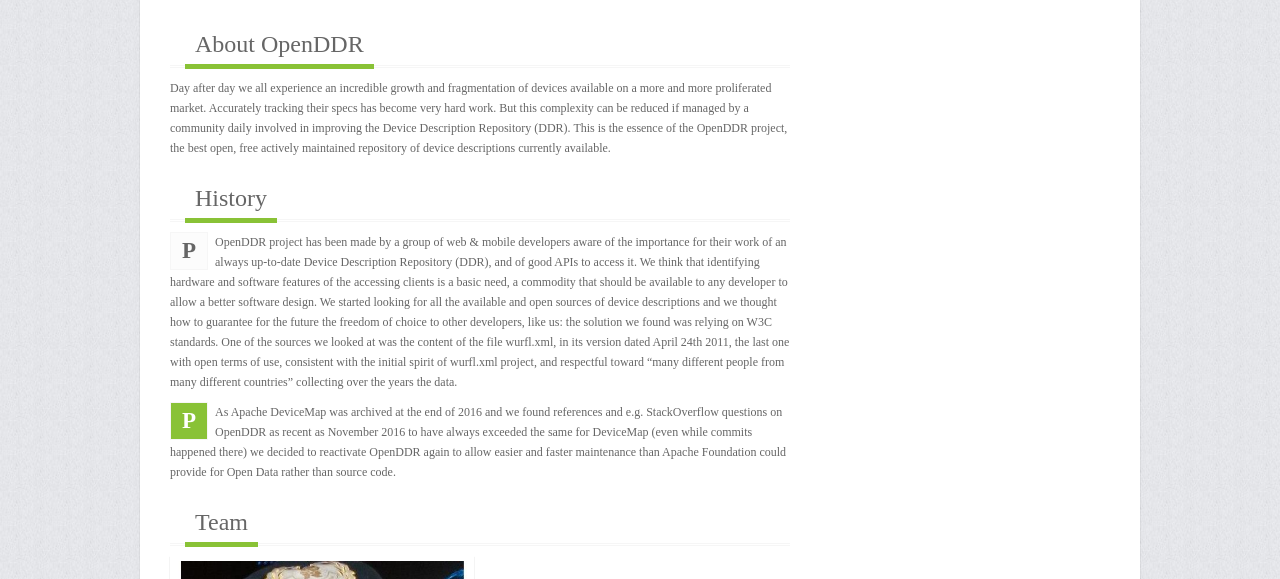
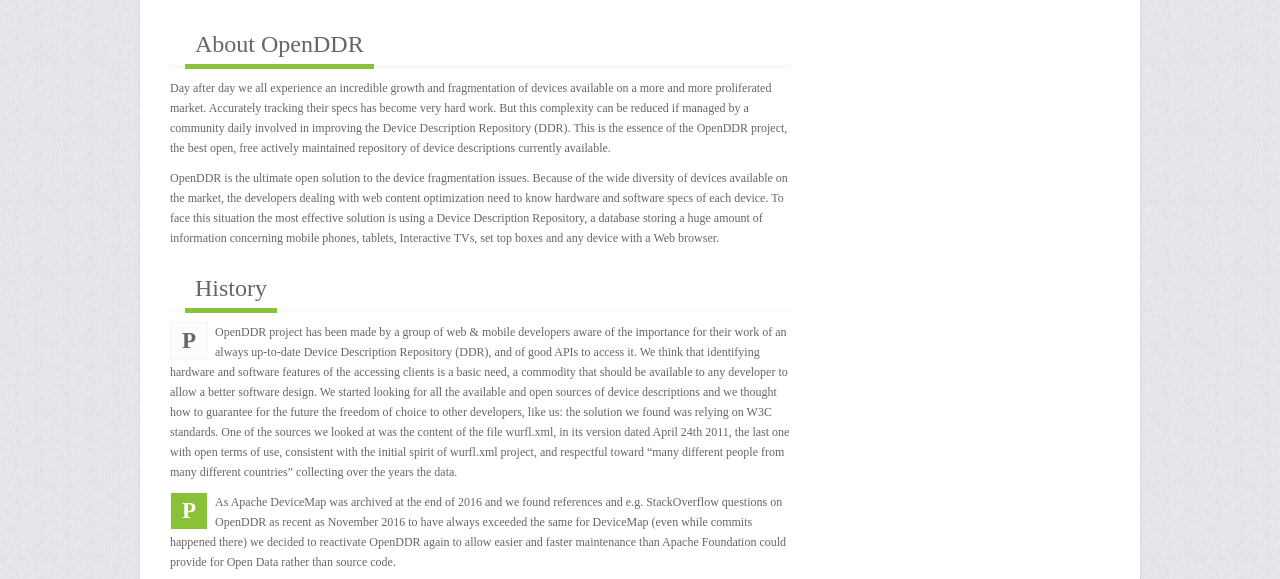
Before and after one commit to OpenDDRmobi/OpenDDRmobi.github.io, a plain HTML site: page about.html in a window 1280 px wide. Shown: the part 148-727 px from the top of the page. Drawn offline with Linux system fonts and the light colour scheme; a web font is replaced by a local one.

Commit message:
5: Update to new Template
Task-Url: https://github.com/OpenDDRmobi/OpenDDRmobi.github.io/issues/issues/5

```diff
--- a/about.html
+++ b/about.html
@@ -186,6 +186,14 @@
 
 But this complexity can be reduced if managed by a community daily involved in improving the Device Description Repository (DDR).
 This is the essence of the OpenDDR project, the best open, free actively maintained repository of device descriptions currently available.</p>
+
+<p>
+OpenDDR is the ultimate open solution to the device fragmentation issues. Because of the wide
+diversity of devices available on the market, the developers dealing with web content optimization
+need to know hardware and software specs of each device. To face this situation the most effective
+solution is using a Device Description Repository, a database storing a huge amount of information
+concerning mobile phones, tablets, Interactive TVs, set top boxes and any device with a Web browser.
+</p>
 					</div>
 					<!-- end: About Us -->
 
```
